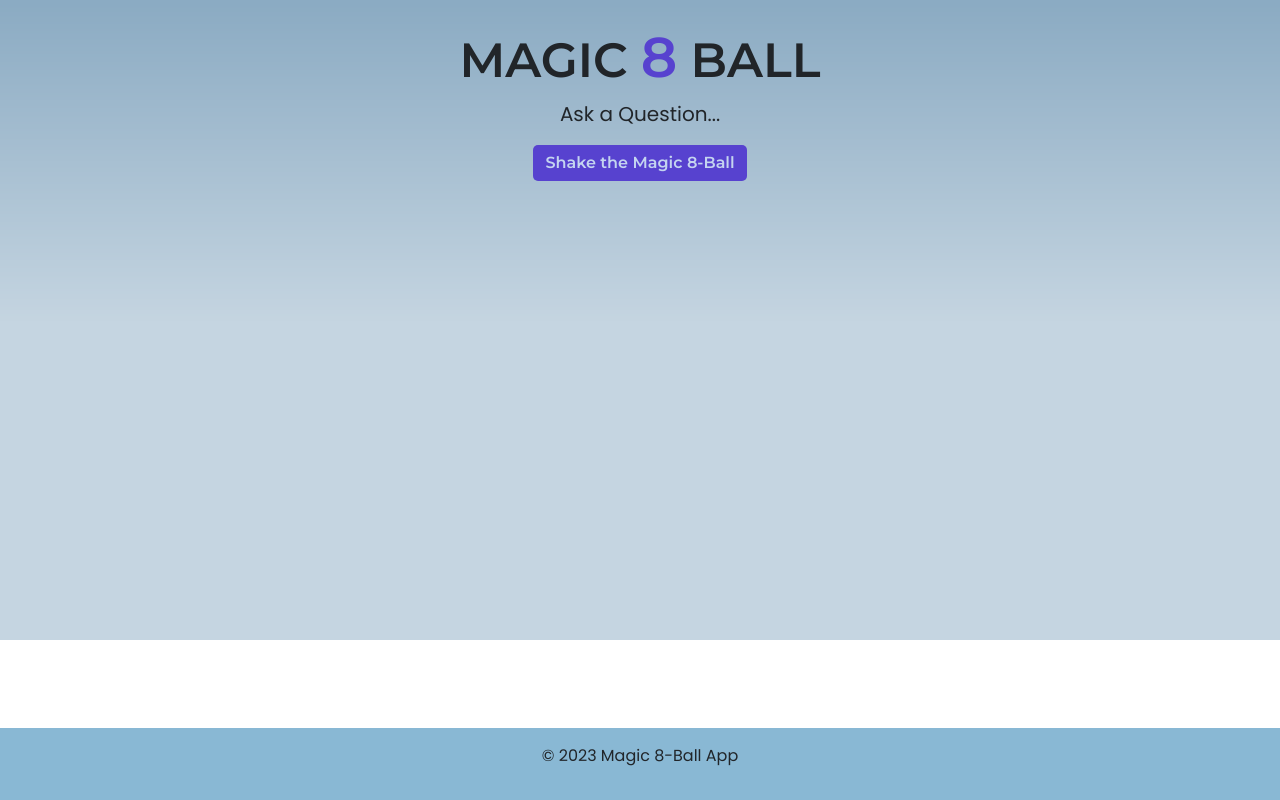
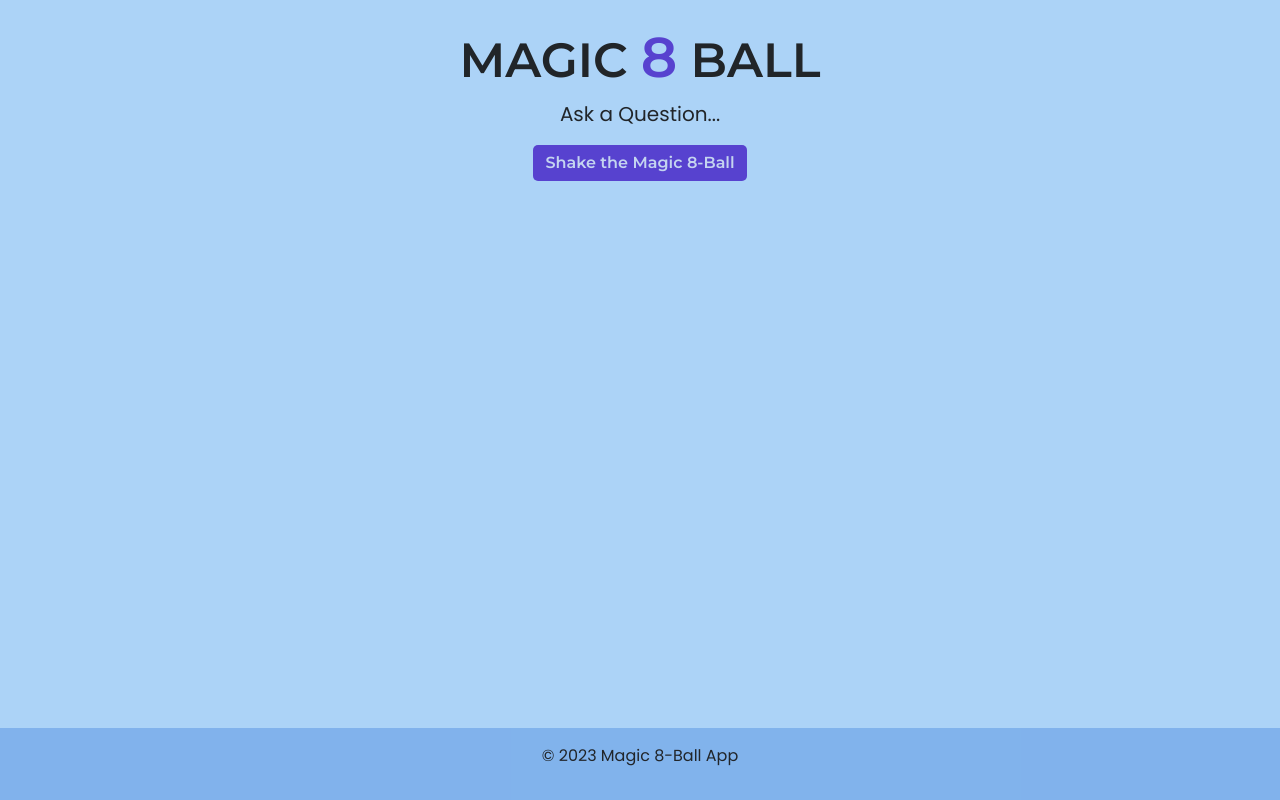
Before and after one commit to MatthewPass24/Magic-8Ball, a plain HTML site: page index.html in a window 1280 px wide. Drawn offline with nearby package versions, Linux system fonts and the light colour scheme.

Commit message:
fixed background not repeating problem

```diff
--- a/index.html
+++ b/index.html
@@ -32,7 +32,7 @@
         <img src="images/magic-ball.png" alt="" id="response-image" class="img-fluid mt-3 mb-4">
     </div>
 
-    <footer class="py-3 text-center mt-auto fixed-bottom" style="background-color: rgb(137, 184, 212);">
+    <footer class="py-3 text-center mt-auto fixed-bottom" style="background-color: rgba(107, 161, 231, 0.651);">
         <p>&copy; 2023 Magic 8-Ball App</p>
       <!-- place footer here -->
     </footer>
--- a/style.css
+++ b/style.css
@@ -1,5 +1,5 @@
 body {
-    background-image: url('images/Graduated_Blue_Background.png');
+    background-color: rgb(172, 211, 247);
     background-size: cover;
     background-repeat: no-repeat;
     height: 100%;
```
